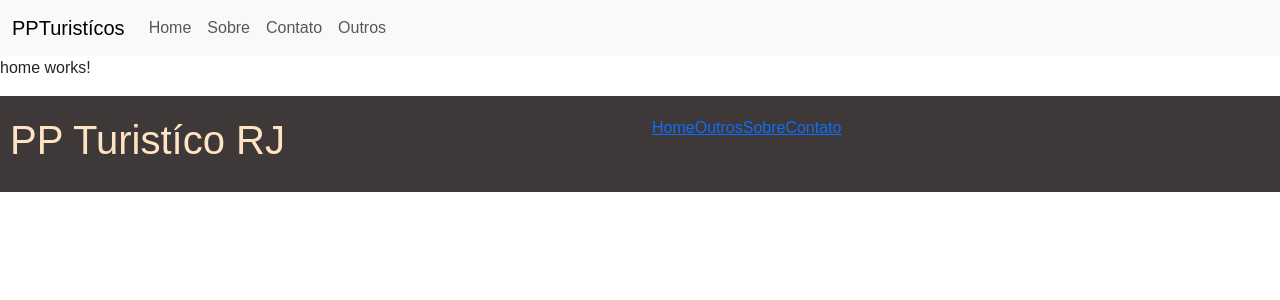
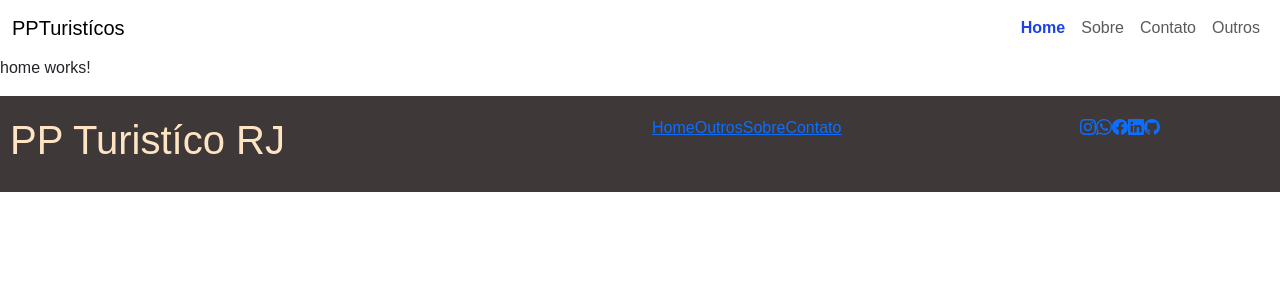
Before and after one commit to leofreitasj/PontosTuristicos, an Angular app: page / in a window 1280 px wide. Shown: the top 300 px of the page. Built offline with nearby package versions, Linux system fonts and the light colour scheme.

Commit message:
PontoTuristicos

```diff
--- a/src/app/app.component.css
+++ b/src/app/app.component.css
@@ -0,0 +1,4 @@
+.navbar-nav .nav-item .nav-link.actve-link{
+  color: rgb(140, 255, 0);
+
+}
--- a/src/app/sharepage/navbar/navbar.component.css
+++ b/src/app/sharepage/navbar/navbar.component.css
@@ -0,0 +1,7 @@
+
+
+.navbar-light  .navbar-nav .nav-link.active-link{
+  color: var(--primeira-color);
+  font-weight:bold;
+
+}
--- a/src/app/sharepage/navbar/navbar.component.html
+++ b/src/app/sharepage/navbar/navbar.component.html
@@ -1,13 +1,13 @@
-<nav class="navbar navbar-expand-lg bg-body-tertiary">
+<nav class="navbar navbar-expand-lg navbar-light">
   <div class="container-fluid">
     <a class="navbar-brand" routerLink="">PPTuristícos</a>
     <button class="navbar-toggler" type="button" data-bs-toggle="collapse" data-bs-target="#navbarNav" aria-controls="navbarNav" aria-expanded="false" aria-label="Toggle navigation">
       <span class="navbar-toggler-icon"></span>
     </button>
     <div class="collapse navbar-collapse" id="navbarNav">
-      <ul class="navbar-nav">
+      <ul class="navbar-nav ms-auto" >
         <li class="nav-item">
-          <a class="nav-link" routerLink="" routerLinkActive="active-link">Home</a>
+          <a class="nav-link" routerLink="" routerLinkActive="active-link" [routerLinkActiveOptions]="{exact:true}" >Home</a>
         </li>
         <li class="nav-item">
           <a class="nav-link" routerLink="sobre"routerLinkActive="active-link">Sobre</a>
--- a/src/index.html
+++ b/src/index.html
@@ -7,7 +7,9 @@
   <meta name="viewport" content="width=device-width, initial-scale=1">
   <link rel="icon" type="image/x-icon" href="favicon.ico">
 
+  <link rel="stylesheet" href="https://cdn.jsdelivr.net/npm/bootstrap-icons@1.10.5/font/bootstrap-icons.css">
   <link href="https://cdn.jsdelivr.net/npm/bootstrap@5.3.0-alpha3/dist/css/bootstrap.min.css" rel="stylesheet" integrity="sha384-KK94CHFLLe+nY2dmCWGMq91rCGa5gtU4mk92HdvYe+M/SXH301p5ILy+dN9+nJOZ" crossorigin="anonymous">
+
 </head>
 <script src="https://cdn.jsdelivr.net/npm/bootstrap@5.3.0-alpha3/dist/js/bootstrap.bundle.min.js" integrity="sha384-ENjdO4Dr2bkBIFxQpeoTz1HIcje39Wm4jDKdf19U8gI4ddQ3GYNS7NTKfAdVQSZe" crossorigin="anonymous"></script>
 <body>
--- a/src/styles.css
+++ b/src/styles.css
@@ -5,6 +5,11 @@
   font-family: Arial, Helvetica, sans-serif;
 }
 
-body {
-  background-image: ;
+:root{
+  --primeira-color:rgb(29, 68, 223);
+
 }
+body{
+  font-family: Arial, Helvetica, sans-serif;
+
+}
```
